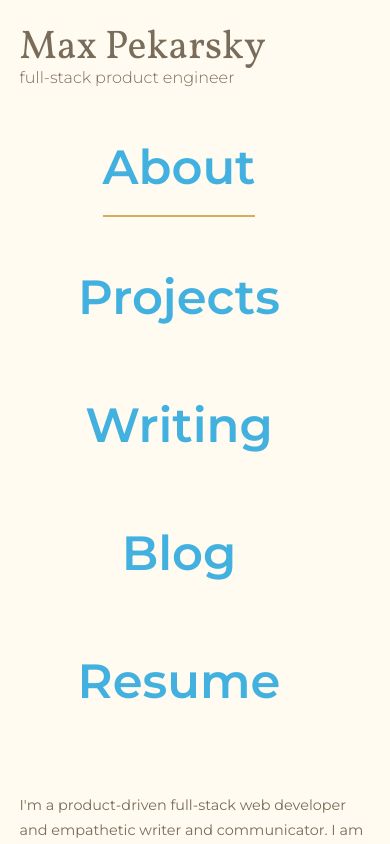
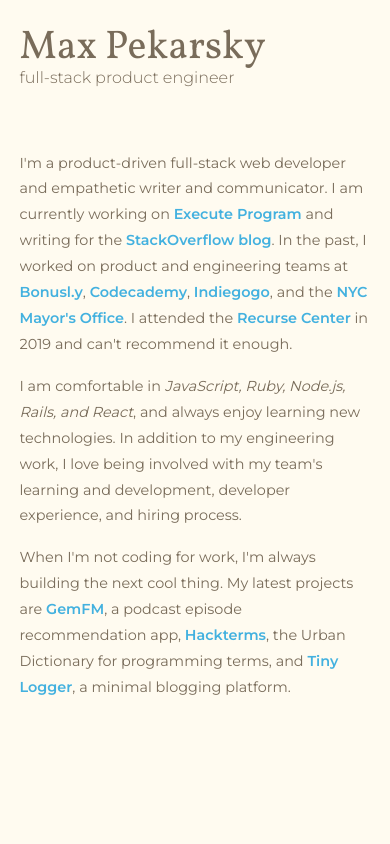
Before and after one commit to maximforever/portfolio3.0, a React (Create React App) app: page /about in a window 390 px wide. Shown: the top 844 px of the page. Built offline with nearby package versions, Linux system fonts and the light colour scheme.

Commit message:
properly transition to mobile nav

```diff
--- a/src/components/Nav.tsx
+++ b/src/components/Nav.tsx
@@ -27,7 +27,7 @@
   font-size: 3rem;
 
   @media only screen and (min-width: 512px) {
-    align-items: flex-start;d
+    align-items: flex-start;
     font-size: 1rem;
     justify-content: flex-start;
   }
@@ -45,13 +45,13 @@
   max-height: ${(props) => props.navOpen ? "100vh" : "0vh"};
   overflow: hidden;
   transition-property: margin-top, max-height;
-  transition-duration: var(--transition-time);
+  transition-duration: ${(props) => props.navOpen ? "var(--transition-time)" : "0s"};
 
   @media only screen and (min-width: 512px) {
     flex-direction: row;
     font-size: 1rem;
     justify-content: flex-start;
-    max-height: 100%;
+    max-height: 100vh;
   }
 
   @media only screen and (min-width: 768px) {
@@ -87,14 +87,14 @@
 `
 
 const Nav: React.FunctionComponent<{ open: boolean, currentPath: string }> = ({ open, currentPath }) => {
-  const [navOpen, setNavOpen] = useState<boolean>(true)
+  const [navOpen, setNavOpen] = useState<boolean>(false)
 
   useEffect(() => {
     // if the website state is "closed" (only name is displayed), we should immediately close the menu
     if (!open) {
       setNavOpen(false);
     }
-  })
+  });
 
   const isPage = (pathname: string) => {
     return pathname === currentPath;
```
